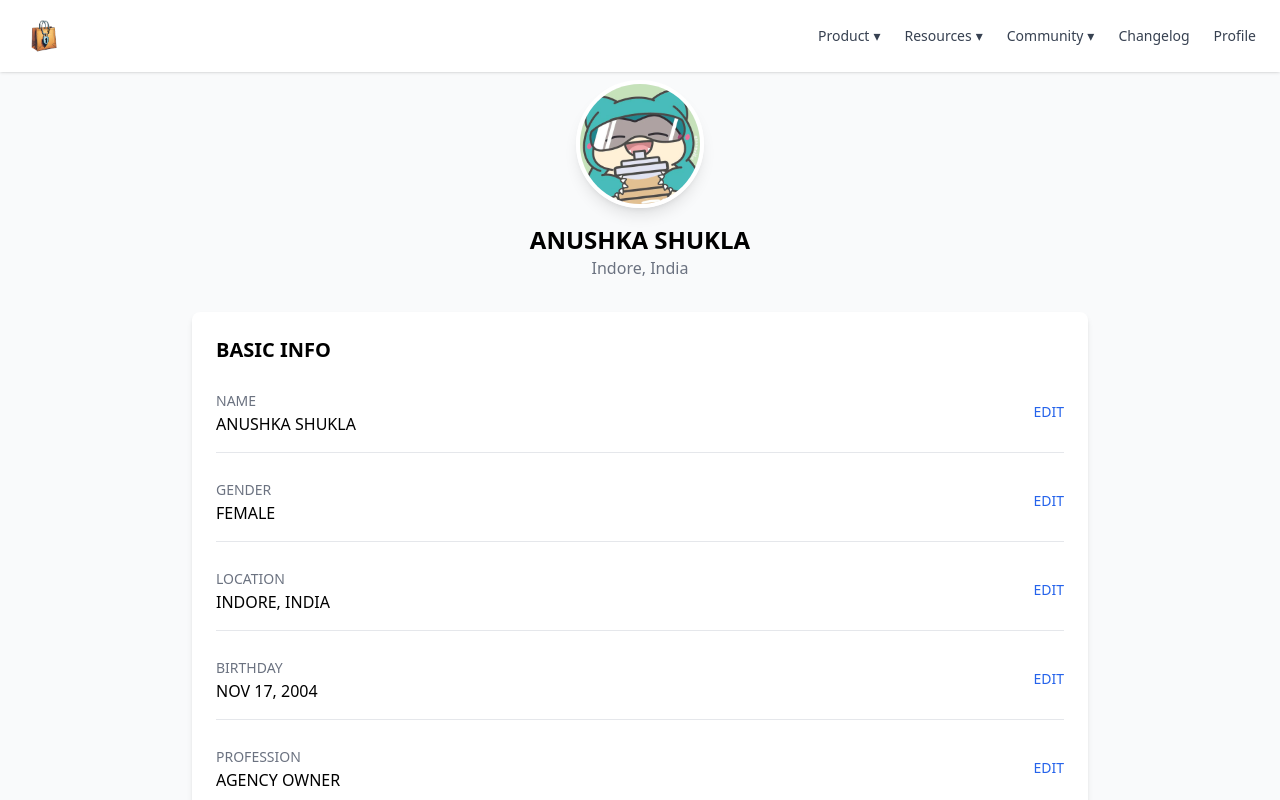
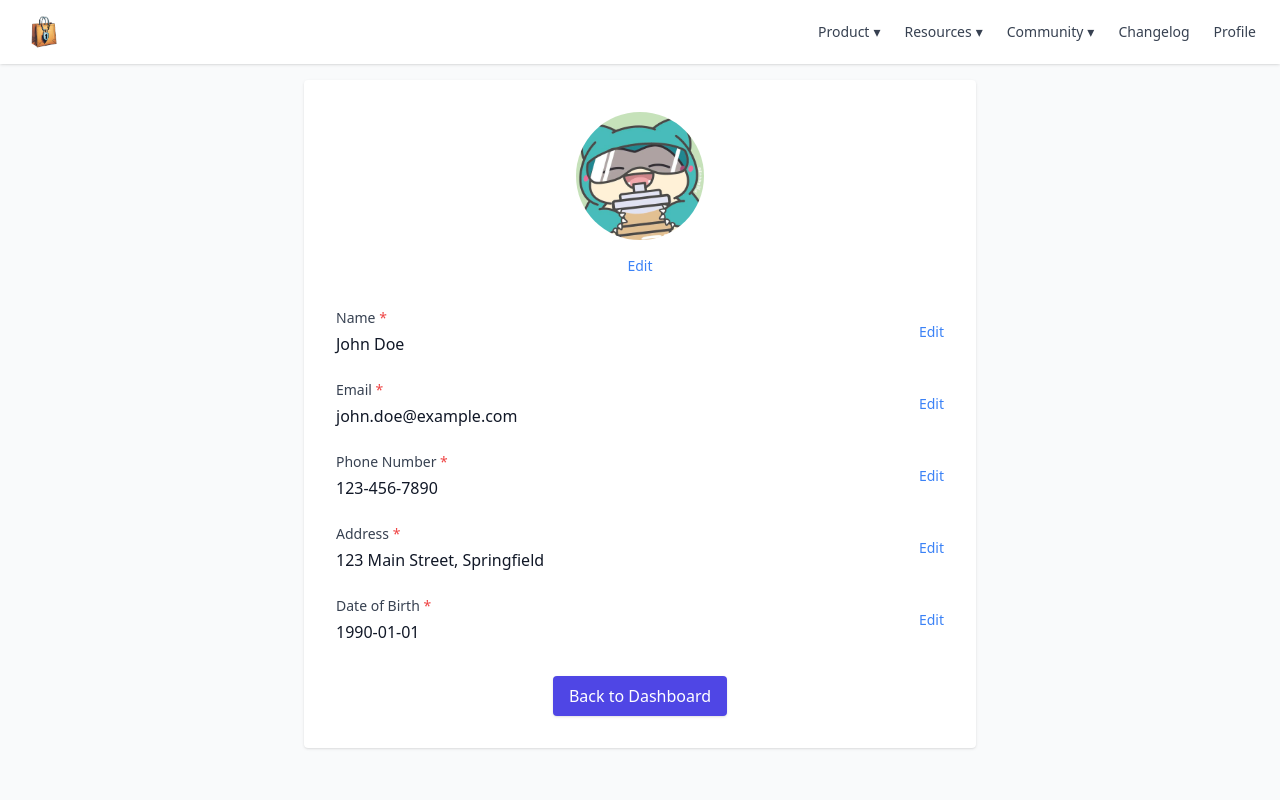
Before and after one commit to avanish-garg/P2P_RENTAL, a React (Vite) app: page /profile in a window 1280 px wide. Shown: the top 800 px of the page. Built offline with nearby package versions, Linux system fonts and the light colour scheme.

Commit message:
"Updated ActiveRentals, Header, Profile, and Signup components with various changes to layout, styling, and functionality."

```diff
--- a/src/componets/ActiveRentals.jsx
+++ b/src/componets/ActiveRentals.jsx
@@ -25,9 +25,9 @@ const ActiveRentals = () => {
   ];
 
   return (
-    <div className="min-h-screen bg-gray-50">
+    <div className="min-h-screen bg-gray-50 pt-16"> {/* Added pt-16 to account for fixed header */}
       {/* Header */}
-       <div className="p-6 bg-gray-800 shadow-md">
+      <div className="p-6 bg-gray-800 shadow-md">
         <div className="max-w-5xl mx-auto flex items-center">
           <button
             onClick={() => navigate(-1)}
@@ -38,7 +38,7 @@ const ActiveRentals = () => {
               <path strokeLinecap="round" strokeLinejoin="round" strokeWidth={2} d="M15 19l-7-7 7-7" />
             </svg>
           </button>
-          <h1 className="text-2xl font-bold text-black">Your Dashboard</h1>
+          <h1 className="text-2xl font-bold text-white">Your Dashboard</h1> {/* Changed text color to white */}
         </div>
       </div>
 
--- a/src/componets/Header.jsx
+++ b/src/componets/Header.jsx
@@ -1,11 +1,12 @@
 import React from "react";
 import { Link } from 'react-router-dom';
+
 const Header = () => {
   return (
-    <header className="bg-white shadow fixed w-full top-0 z-10">
-      <nav className="container mx-auto flex justify-between items-center py-4 px-6">
+    <header className="bg-white shadow fixed w-full top-0 z-10 h-16"> {/* Added h-16 for fixed height */}
+      <nav className="container mx-auto flex justify-between items-center h-full px-6"> {/* Changed py-4 to h-full */}
         {/* Logo Section */}
-         <div className="flex items-center space-x-2">
+        <div className="flex items-center space-x-2">
           <img src="./src/assets/logo.png" alt="Logo" className="h-10 w-auto object-contain" />
         </div>
 
--- a/src/componets/Profile.jsx
+++ b/src/componets/Profile.jsx
@@ -1,112 +1,134 @@
-import React from 'react';
+import React, { useState } from "react";
 import { useNavigate } from "react-router-dom";
+
 const Profile = () => {
   const navigate = useNavigate();
+
+  // State for editable fields
+  const [fields, setFields] = useState({
+    name: "John Doe",
+    email: "john.doe@example.com",
+    phone: "123-456-7890",
+    address: "123 Main Street, Springfield",
+    dob: "1990-01-01",
+    profileImage: "./src/assets/profile.jpeg", // Initial profile image
+  });
+
+  const [isEditing, setIsEditing] = useState({
+    name: false,
+    email: false,
+    phone: false,
+    address: false,
+    dob: false,
+    profileImage: false,
+  });
+
+  // Handler for toggling edit mode
+  const toggleEdit = (field) => {
+    setIsEditing((prev) => ({ ...prev, [field]: !prev[field] }));
+  };
+
+  // Handler for updating field values
+  const handleFieldChange = (field, value) => {
+    setFields((prev) => ({ ...prev, [field]: value }));
+  };
+
+  // Handler for updating profile image
+  const handleImageChange = (event) => {
+    const file = event.target.files[0];
+    if (file) {
+      const imageUrl = URL.createObjectURL(file);
+      handleFieldChange("profileImage", imageUrl);
+      toggleEdit("profileImage");
+    }
+  };
+
   return (
-    <div className="min-h-screen bg-gray-50 pt-20 px-4">
-      <div className="max-w-4xl mx-auto">
+    <div className="min-h-screen bg-gray-50 pt-20 px-4 flex flex-col items-center">
+      <div className="max-w-2xl w-full bg-white p-8 rounded shadow">
+        {/* Profile Header */}
         <div className="flex flex-col items-center mb-8">
           <div className="relative w-32 h-32 mb-4">
-            <img
-              src="./src/assets/profile.jpeg"
-              alt="Profile picture"
-              className="w-full h-full rounded-full border-4 border-white shadow-lg"
-            />
+            {isEditing.profileImage ? (
+              <input
+                type="file"
+                accept="image/*"
+                onChange={handleImageChange}
+                className="block w-full text-sm text-gray-500 file:mr-4 file:py-2 file:px-4 file:rounded-full file:border-0 file:text-sm file:font-semibold file:bg-indigo-50 file:text-indigo-700 hover:file:bg-indigo-100"
+              />
+            ) : (
+              <img
+                src={fields.profileImage}
+                alt="Profile"
+                className="w-full h-full rounded-full object-cover"
+              />
+            )}
           </div>
-          <h1 className="text-2xl font-bold">ANUSHKA SHUKLA</h1>
-          <p className="text-gray-500">Indore, India</p>
+          <button
+            onClick={() => toggleEdit("profileImage")}
+            className="text-blue-500 hover:text-blue-700 text-sm"
+          >
+            {isEditing.profileImage ? "Save" : "Edit"}
+          </button>
         </div>
 
-        <div className="bg-white rounded-lg shadow-md p-6 mb-6">
-          <div className="flex justify-between items-center mb-6">
-            <h2 className="text-xl font-semibold">BASIC INFO</h2>
-          </div>
-
-          <div className="space-y-6">
-            <div className="flex justify-between items-center border-b pb-4">
-              <div>
-                <label className="text-sm text-gray-500">NAME</label>
-                <p className="font-medium">ANUSHKA SHUKLA</p>
+        {/* Editable Fields */}
+        <div className="space-y-6">
+          {[
+            { label: "Name", field: "name", type: "text" },
+            { label: "Email", field: "email", type: "email" },
+            { label: "Phone Number", field: "phone", type: "text" },
+            { label: "Address", field: "address", type: "textarea" },
+            { label: "Date of Birth", field: "dob", type: "date" },
+          ].map(({ label, field, type }) => (
+            <div key={field} className="flex items-center justify-between">
+              <div className="w-3/4">
+                <label className="block text-sm font-medium text-gray-700">
+                  {label} <span className="text-red-500">*</span>
+                </label>
+                {isEditing[field] ? (
+                  type === "textarea" ? (
+                    <textarea
+                      value={fields[field]}
+                      onChange={(e) =>
+                        handleFieldChange(field, e.target.value)
+                      }
+                      className="mt-1 block w-full rounded-md border-gray-300 shadow-sm focus:border-indigo-500 focus:ring-indigo-500 sm:text-sm"
+                      required
+                    />
+                  ) : (
+                    <input
+                      type={type}
+                      value={fields[field]}
+                      onChange={(e) =>
+                        handleFieldChange(field, e.target.value)
+                      }
+                      className="mt-1 block w-full rounded-md border-gray-300 shadow-sm focus:border-indigo-500 focus:ring-indigo-500 sm:text-sm"
+                      required
+                    />
+                  )
+                ) : (
+                  <p className="mt-1 text-gray-900">{fields[field]}</p>
+                )}
               </div>
-              <button className="text-blue-600 hover:text-blue-700 text-sm font-medium">
-                EDIT
+              <button
+                onClick={() => toggleEdit(field)}
+                className="text-blue-500 hover:text-blue-700 text-sm"
+              >
+                {isEditing[field] ? "Save" : "Edit"}
               </button>
             </div>
-
-            <div className="flex justify-between items-center border-b pb-4">
-              <div>
-                <label className="text-sm text-gray-500">GENDER</label>
-                <p className="font-medium">FEMALE</p>
-              </div>
-              <button className="text-blue-600 hover:text-blue-700 text-sm font-medium">
-                EDIT
-              </button>
-            </div>
-
-            <div className="flex justify-between items-center border-b pb-4">
-              <div>
-                <label className="text-sm text-gray-500">LOCATION</label>
-                <p className="font-medium">INDORE, INDIA</p>
-              </div>
-              <button className="text-blue-600 hover:text-blue-700 text-sm font-medium">
-                EDIT
-              </button>
-            </div>
-
-            <div className="flex justify-between items-center border-b pb-4">
-              <div>
-                <label className="text-sm text-gray-500">BIRTHDAY</label>
-                <p className="font-medium">NOV 17, 2004</p>
-              </div>
-              <button className="text-blue-600 hover:text-blue-700 text-sm font-medium">
-                EDIT
-              </button>
-            </div>
-
-            <div className="flex justify-between items-center border-b pb-4">
-              <div>
-                <label className="text-sm text-gray-500">PROFESSION</label>
-                <p className="font-medium">AGENCY OWNER</p>
-              </div>
-              <button className="text-blue-600 hover:text-blue-700 text-sm font-medium">
-                EDIT
-              </button>
-            </div>
-
-            <div className="flex justify-between items-center">
-              <div>
-                <label className="text-sm text-gray-500">WEBSITE</label>
-                <p className="font-medium">agency.anushka.com</p>
-              </div>
-              <button className="text-blue-600 hover:text-blue-700 text-sm font-medium">
-                EDIT
-              </button>
-            </div>
-          </div>
+          ))}
         </div>
 
-        <div className="grid grid-cols-1 md:grid-cols-3 gap-4 mb-6">
+        {/* Back to Dashboard Button */}
+        <div className="mt-8 flex justify-center">
           <button
-            onClick={() => navigate("/account")} // Navigate to Account page
-            className="flex-1 text-sm bg-blue-500 text-white py-2 rounded font-medium"
+            onClick={() => navigate("/dashboard")}
+            className="px-4 py-2 bg-indigo-600 text-white rounded shadow hover:bg-indigo-700"
           >
-            ACCOUNT
+            Back to Dashboard
           </button>
-          <button
-            onClick={() => navigate("/dashboard")} // Update this line
-            className="bg-white p-4 rounded-lg shadow-md text-center hover:bg-gray-50"
-          >
-            <h3 className="font-medium">DASHBOARD</h3>
-          </button>
-          <button className="bg-white p-4 rounded-lg shadow-md text-center hover:bg-gray-50">
-            <h3 className="font-medium">WALLET</h3>
-          </button>
-          <button
-          onClick={() => navigate(-1)}
-          className="mt-6 flex items-center justify-center text-blue-500 text-lg hover:underline"
-        >
-          ← Back
-        </button>
         </div>
       </div>
     </div>
--- a/src/componets/Signup.jsx
+++ b/src/componets/Signup.jsx
@@ -1,4 +1,5 @@
 import React from 'react';
+
 
 const Signup = () => {
   return (
```
